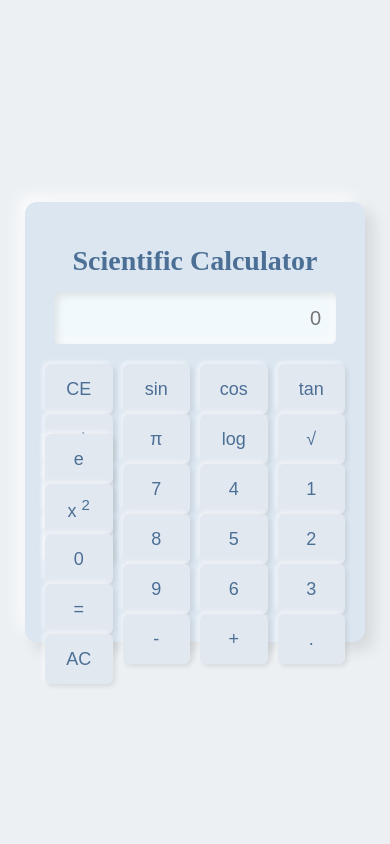
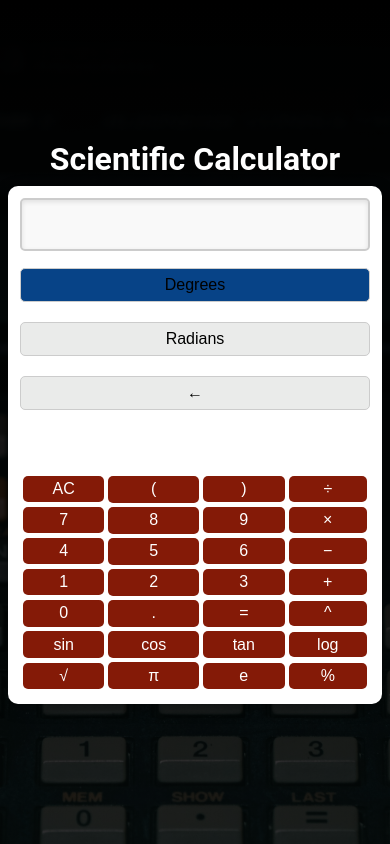
Before and after one commit to TieghanAnn/Scientific-Calculator, a plain HTML site: page index.html in a window 390 px wide. Drawn offline with Linux system fonts and the light colour scheme.

Commit message:
save updated cal

```diff
--- a/index.html
+++ b/index.html
@@ -1,79 +1,67 @@
 <!DOCTYPE html>
 <html lang="en">
-
 <head>
     <meta charset="UTF-8">
     <meta name="viewport" content="width=device-width, initial-scale=1.0">
     <title>Scientific Calculator</title>
     <link rel="stylesheet" href="styles.css">
 </head>
-
 <body>
-
-    <!-- Calculator Container -->
-    <section class="calculator">
-
-        <header class="heading">
-            <h2>Scientific <strong>Calculator</strong></h2>
-        </header>
-
-        <!-- Display Screen -->
-        <form class="display">
-            <input id="calc-screen" type="text" placeholder="0" readonly>
-        </form>
-
-        <!-- Buttons -->
-        <main class="buttons">
-            <!-- First Row -->
-            <section class="row">
-                <button class="btn" id="clear" onclick="clearScreen()">CE</button>
-                <button class="btn" onclick="calculateFactorial()">x!</button>
-                <button class="btn" onclick="insertOperator('÷')">÷</button>
-                <button class="btn" onclick="insertOperator('×')">×</button>
-            </section>
-
-            <!-- Second Row -->
-            <section class="row">
-                <button class="btn" onclick="sinFunction()">sin</button>
-                <button class="btn" onclick="insertPi()">π</button>
-                <button class="btn">7</button>
-                <button class="btn">8</button>
-                <button class="btn">9</button>
-                <button class="btn">-</button>
-            </section>
-
-            <!-- Third Row -->
-            <section class="row">
-                <button class="btn" onclick="cosFunction()">cos</button>
-                <button class="btn" onclick="logFunction()">log</button>
-                <button class="btn">4</button>
-                <button class="btn">5</button>
-                <button class="btn">6</button>
-                <button class="btn">+</button>
-            </section>
-
-            <!-- Fourth Row -->
-            <section class="row">
-                <button class="btn" onclick="tanFunction()">tan</button>
-                <button class="btn" onclick="sqrtFunction()">√</button>
-                <button class="btn">1</button>
-                <button class="btn">2</button>
-                <button class="btn">3</button>
-                <button class="btn">.</button>
-            </section>
-
-            <!-- Fifth Row -->
-            <section class="row">
-                <button class="btn" onclick="insertE()">e</button>
-                <button class="btn" onclick="powerFunction()">x <sup>2</sup></button>
-                <button class="btn">0</button>
-                <button class="btn" onclick="evaluateExpression()">=</button>
-                <button class="btn" onclick="clearScreen()">AC</button>
-            </section>
-        </main>
+    <header>
+        <h1>Scientific Calculator</h1>
+    </header>
+    <section>
+        <input type="text" id="display" disabled>
+        <div class="mode-buttons">
+            <button id="degrees-mode" onclick="setDegreesMode()" class="active">Degrees</button>
+            <button id="radians-mode" onclick="setRadiansMode()">Radians</button>
+            <button id="backspace" onclick="backspace()">←</button>
+        </div>
+        <table>
+            <tr>
+                <td><button onclick="clearDisplay()">AC</button></td>
+                <td><button onclick="append('(')">(</button></td>
+                <td><button onclick="append(')')">)</button></td>
+                <td><button onclick="append('/')">÷</button></td>
+            </tr>
+            <tr>
+                <td><button onclick="append('7')">7</button></td>
+                <td><button onclick="append('8')">8</button></td>
+                <td><button onclick="append('9')">9</button></td>
+                <td><button onclick="append('*')">×</button></td>
+            </tr>
+            <tr>
+                <td><button onclick="append('4')">4</button></td>
+                <td><button onclick="append('5')">5</button></td>
+                <td><button onclick="append('6')">6</button></td>
+                <td><button onclick="append('-')">−</button></td>
+            </tr>
+            <tr>
+                <td><button onclick="append('1')">1</button></td>
+                <td><button onclick="append('2')">2</button></td>
+                <td><button onclick="append('3')">3</button></td>
+                <td><button onclick="append('+')">+</button></td>
+            </tr>
+            <tr>
+                <td><button onclick="append('0')">0</button></td>
+                <td><button onclick="append('.')">.</button></td>
+                <td><button onclick="calculate()">=</button></td>
+                <td><button onclick="append('^')">^</button></td>
+            </tr>
+            <tr>
+                <td><button onclick="append('sin(')">sin</button></td>
+                <td><button onclick="append('cos(')">cos</button></td>
+                <td><button onclick="append('tan(')">tan</button></td>
+                <td><button onclick="append('log(')">log</button></td>
+            </tr>
+            <tr>
+                <td><button onclick="append('sqrt(')">√</button></td>
+                <td><button onclick="append('pi')">π</button></td>
+                <td><button onclick="append('e')">e</button></td>
+                <td><button onclick="append('%')">%</button></td>
+            </tr>
+        </table>
     </section>
-
-    <!-- Linking the JavaScript file -->
     <script src="javascript.js"></script>
 </body>
 </html>
--- a/javascript.js
+++ b/javascript.js
@@ -1,135 +1,110 @@
-// Get the display screen and buttons
-var calcScreen = document.querySelector('#calc-screen');
-var calculatorButtons = document.querySelectorAll('.btn');
+const display = document.getElementById('display');
+let currentMode = 'degrees'; // Default mode
 
-// Loop through each button and add event listener
-for (let button of calculatorButtons) {
-    button.addEventListener('click', (event) => {
-        let buttonText = event.target.innerText;
-
-        // Handle multiplication and division symbol conversion
-        if (buttonText == '×') {
-            buttonText = '*';
-        }
-        if (buttonText == '÷') {
-            buttonText = '/';
-        }
-
-        // Handle special button '=' for evaluation
-        if (buttonText == '=') {
-            evaluateExpression();
-            return;
-        }
-
-        // Handle the "AC" button for clearing the screen
-        if (buttonText == 'AC') {
-            clearScreen();
-            return;
-        }
-
-        // Append button text to screen
-        calcScreen.value += buttonText;
-    });
-}
-
-// Clear the screen
-function clearScreen() {
-    calcScreen.value = '';
-}
-
-// Evaluate the mathematical expression
-function evaluateExpression() {
-    try {
-        // Attempt to evaluate the expression safely
-        calcScreen.value = (new Function('return ' + calcScreen.value))();
-    } catch (error) {
-        calcScreen.value = "Error"; // Show error if expression is invalid
+// Append a value to the display
+function append(value) {
+    if (value === 'pi') {
+        display.value += Math.PI.toFixed(6);
+    } else if (value === 'e') {
+        display.value += Math.E.toFixed(6);
+    } else {
+        display.value += value;
     }
 }
 
-// Trigonometric functions (convert to radians)
-function sinFunction() {
-    let value = parseFloat(calcScreen.value);
-    if (!isNaN(value)) {
-        calcScreen.value = Math.sin(toRadians(value));
-    } else {
-        calcScreen.value = "Error"; // Invalid input
+// Clear the display
+function clearDisplay() {
+    display.value = '';
+}
+
+// Function to calculate the result
+function calculate() {
+    try {
+        if (currentMode === 'radians') {
+            calculateRadians();
+        } else {
+            calculateDegrees();
+        }
+    } catch (error) {
+        display.value = 'Error';
     }
 }
 
-function cosFunction() {
-    let value = parseFloat(calcScreen.value);
-    if (!isNaN(value)) {
-        calcScreen.value = Math.cos(toRadians(value));
-    } else {
-        calcScreen.value = "Error"; // Invalid input
+// Calculate result in radians
+function calculateRadians() {
+    try {
+        let expression = display.value
+            .replace(/\^/g, '**')
+            .replace(/sqrt\(/g, 'Math.sqrt(')
+            .replace(/sin\(/g, 'Math.sin(')
+            .replace(/cos\(/g, 'Math.cos(')
+            .replace(/tan\(/g, 'Math.tan(')
+            .replace(/log\(/g, 'Math.log10(')
+            .replace(/%/g, '/100');
+
+        const result = new Function(`return ${expression}`)();
+        display.value = Number.isFinite(result) ? result.toFixed(6) : 'Error';
+    } catch {
+        display.value = 'Error';
     }
 }
 
-function tanFunction() {
-    let value = parseFloat(calcScreen.value);
-    if (!isNaN(value)) {
-        calcScreen.value = Math.tan(toRadians(value));
-    } else {
-        calcScreen.value = "Error"; // Invalid input
+// Calculate result in degrees
+function calculateDegrees() {
+    try {
+        let expression = display.value
+            .replace(/\^/g, '**')
+            .replace(/sqrt\(/g, 'Math.sqrt(')
+            .replace(/sin\(/g, 'degToRadSin(')
+            .replace(/cos\(/g, 'degToRadCos(')
+            .replace(/tan\(/g, 'degToRadTan(')
+            .replace(/log\(/g, 'Math.log10(')
+            .replace(/%/g, '/100');
+
+        const result = new Function(`return ${expression}`)();
+        display.value = Number.isFinite(result) ? result.toFixed(6) : 'Error';
+    } catch {
+        display.value = 'Error';
     }
 }
 
-// Square root function
-function sqrtFunction() {
-    let value = parseFloat(calcScreen.value);
-    if (!isNaN(value) && value >= 0) {
-        calcScreen.value = Math.sqrt(value);
-    } else {
-        calcScreen.value = "Error"; // Invalid input
-    }
+// Helper functions to convert degrees to radians for trigonometric calculations
+function degToRadSin(value) {
+    return Math.sin((value * Math.PI) / 180);
 }
 
-// Logarithm function
-function logFunction() {
-    let value = parseFloat(calcScreen.value);
-    if (!isNaN(value) && value > 0) {
-        calcScreen.value = Math.log(value);
-    } else {
-        calcScreen.value = "Error"; // Invalid input
-    }
+function degToRadCos(value) {
+    return Math.cos((value * Math.PI) / 180);
 }
 
-// Insert π (Pi) constant
-function insertPi() {
-    calcScreen.value += Math.PI;
+function degToRadTan(value) {
+    return Math.tan((value * Math.PI) / 180);
 }
 
-// Insert Euler's constant (e)
-function insertE() {
-    calcScreen.value += Math.E;
+// Switch to radians mode
+function setRadiansMode() {
+    currentMode = 'radians';
+    clearDisplay(); // Clear the display to avoid confusion
+    updateModeLabel();
 }
 
-// Power function (x^2)
-function powerFunction() {
-    let value = parseFloat(calcScreen.value);
-    if (!isNaN(value)) {
-        calcScreen.value = Math.pow(value, 2);
-    } else {
-        calcScreen.value = "Error"; // Invalid input
-    }
+// Switch to degrees mode
+function setDegreesMode() {
+    currentMode = 'degrees';
+    clearDisplay(); // Clear the display to avoid confusion
+    updateModeLabel();
 }
 
-// Factorial function
-function calculateFactorial() {
-    let value = parseInt(calcScreen.value);
-    if (!isNaN(value) && value >= 0) {
-        let result = 1;
-        for (let i = 1; i <= value; i++) {
-            result *= i;
-        }
-        calcScreen.value = result;
-    } else {
-        calcScreen.value = "Error"; // Invalid input
-    }
+
+function backspace() {
+    display.value = display.value.slice(0, -1); // Remove the last character
 }
 
-// Convert degrees to radians (since trig functions expect radians)
-function toRadians(degrees) {
-    return degrees * Math.PI / 180;
+
+// Update the mode label visually
+function updateModeLabel() {
+    const radiansButton = document.getElementById('radians-mode');
+    const degreesButton = document.getElementById('degrees-mode');
+    radiansButton.classList.toggle('active', currentMode === 'radians');
+    degreesButton.classList.toggle('active', currentMode === 'degrees');
 }
--- a/styles.css
+++ b/styles.css
@@ -1,163 +1,168 @@
-/* General body styling */
+/* General Styles */
 body {
+    font-family: 'Roboto', Arial, sans-serif; /* Scientific font */
+    margin: 0;
     padding: 0;
-    margin: 0;
+    background: linear-gradient(black, rgba(0, 0, 0, 0.7)), url('cal background.jpg') no-repeat center center fixed;
+    background-size: cover;
+    height: 100vh;
     display: flex;
-    justify-content: center;
+    flex-direction: column;
     align-items: center;
-    min-height: 100vh;
-    user-select: none;
-    background: #ecf0f3;
+    justify-content: center; /* Center content vertically */
+    text-align: center; /* Center text horizontally */
+    margin-bottom: 0;
 }
 
-/* Calculator container styling */
-.calculator {
-    display: grid;
-    place-items: center;
-    background-color: #dbe6f1; /* Light blue pastel background */
-    border-radius: 12px;
-    box-shadow: 8px 8px 15px rgba(0, 0, 0, 0.1), -8px -8px 15px rgba(255, 255, 255, 0.7);
-    width: 400px;  /* Fixed width for better alignment */
-    height: 600px; /* Adjusted height */
-    grid-template-columns: 1fr;
-    grid-template-rows: auto 1fr; /* Let content grow naturally */
-    gap: 10px;
-    padding: 20px;
+/* Header */
+header {
+    text-align: center;
+    width: 100%;
+    margin-top: 2%; /* Add spacing from the top */
+    z-index: 1; /* Ensure it's above the background */
+    position: relative;
 }
 
-/* Heading styling */
-.heading h2 {
-    font-size: 28px;
-    color: #4c6f96; /* Pastel blue color */
-    text-align: center;
-    margin-bottom: 2%;
+header h1 {
+    font-size: 2.5rem;
+    margin-top: 10%;
+    color: white; /* Make the header text stand out */
+    margin: 0;
 }
 
-/* Display screen styling */
-.display {
-    display: flex;
-    justify-content: center;
-    margin-bottom: 10px; /* Ensure some space between display and buttons */
+/* Calculator Section */
+section {
+    background-color: #fff; /* White background */
+    border-radius: 10px; /* Rounded corners */
+    box-shadow: 0 4px 15px rgba(0, 0, 0, 0.3); /* Shadow for 3D effect */
+    padding: 3%; /* Padding inside the section */
+    width: 90%; /* Width of the section */
+    max-width: 350px; /* Adjusted max width */
+    text-align: center;
+    z-index: 1; /* Ensure it's above the background */
+    position: relative;
+    margin-top: 2%;
+    margin-bottom: 2%; /* Ensure spacing below */
 }
 
-#calc-screen {
+/* Display */
+#display {
     width: 100%;
-    height: 50px; /* Adjust height for better screen size */
-    font-size: 24px;
+    font-size: 1.8rem;
+    padding: 3%; /* Added extra padding for better spacing */
+    margin-bottom: 5%;
+    border: 2px solid #ccc;
+    border-radius: 5px;
     text-align: right;
-    padding-right: 15px;
-    background: #f2f9fc; /* Light pastel blue */
-    border: none;
-    border-radius: 6px;
-    box-shadow: inset 3px 3px 8px rgba(0, 0, 0, 0.1), inset -3px -3px 8px rgba(255, 255, 255, 0.7);
+    background-color: #f9f9f9;
+    color: black; /* Black text for visibility */
+    box-shadow: inset 0 2px 5px rgba(0, 0, 0, 0.1);
+    box-sizing: border-box; /* Ensures padding doesn't affect width */
 }
 
-/* Calculator button grid */
-.buttons {
-    display: grid;
-    grid-template-columns: repeat(4, 1fr); /* 4 columns */
-    grid-gap: 10px;
-    width: 100%;
-    grid-template-rows: repeat(5, 60px); /* Ensures each row is consistent in height */
-    height: 100%; /* Make sure it fills the remaining space in the calculator */
+/* Mode Buttons */
+.mode-buttons {
+    margin-bottom: 10%; /* Add space between display and buttons */
+    display: flex;
+    justify-content: space-between; /* Spacing between buttons */
+    gap: 10px; /* Ensure there's space between each button */
 }
 
-/* Button styling */
-button {
-    width: 100%; /* Full width relative to container */
-    height: 60px; /* Increased height for better clickability */
-    font-size: 22px;
-    border: none;
-    outline: none;
-    border-radius: 6px;
-    background-color: #e1e8f0; /* Pastel gray */
-    color: #4c6f96; /* Dark pastel blue */
-    box-shadow: 2px 2px 5px rgba(0, 0, 0, 0.1), -2px -2px 5px rgba(255, 255, 255, 0.7);
-    transition: background 0.2s, box-shadow 0.2s;
+.mode-buttons button {
+    padding: 2%;
+    font-size: 1rem;
+    border: 1px solid #ccc;
+    border-radius: 5px;
+    background-color: #eaebea; /* Green background */
+    color: black; /* Black text */
+    cursor: pointer;
+    transition: background-color 0.3s ease;
 }
 
-/* Special button colors */
-#eval {
-    background: #7ed6df; /* Pastel blue */
-    color: white;
+.mode-buttons button.active {
+    background-color: #074387; /* Darker green on active */
 }
 
-#eval:hover {
-    background: #5dc0d6;
+.mode-buttons button:hover {
+    background-color: #dfe6df; /* Hover effect for buttons */
 }
 
-#ac {
-    background: #2c3e50; /* Dark blue */
-    color: white;
+/* Degrees and Back Buttons */
+.degrees-back-buttons {
+    display: flex;
+    justify-content: space-between; /* Adjust spacing between buttons */
+    margin-top: 10px; /* Add spacing above the buttons */
 }
 
-#ac:hover {
-    background: #34495e; /* Darker blue */
+.degrees-back-buttons button {
+    width: 48%; /* Set the width to 48% for each button to fit in the row */
+    padding: 5%;
+    font-size: 1rem;
+    border: none;
+    border-radius: 5px;
+    cursor: pointer;
+    background-color: #841a07;
+    color: white;
+    transition: background-color 0.3s ease;
 }
 
-#ce {
-    background: #ff8e8e; /* Pastel pink */
+
+
+
+/* Buttons */
+button {
+    width: 100%;
+    padding: 5%;
+    font-size: 1rem;
+    border: none;
+    border-radius: 5px;
+    cursor: pointer;
+    background-color: #841a07;
     color: white;
+    transition: background-color 0.3s ease;
 }
 
-#ce:hover {
-    background: #ff6f6f;
+button:hover {
+    background-color: #5f1407;
 }
 
-/* Other function button colors */
-#plus, #minus, #multiply, #divide {
-    background: #f39c12; /* Orange for operation buttons */
-    color: white;
+
+table {
+    width: 100%;
+    border-spacing: 5%;
 }
 
-#plus:hover, #minus:hover, #multiply:hover, #divide:hover {
-    background: #e67e22; /* Darker orange for hover effect */
+/* Responsive Design */
+@media screen and (max-width: 768px) {
+    header h1 {
+        font-size: 2rem;
     }
 
-#equal {
-    background: #27ae60; /* Green for the equal sign */
-    color: white;
+    #display {
+        font-size: 1.5rem;
+        padding: 3%;
+        width: 100%; /* Ensure it stretches on smaller screens */
+        margin-bottom: 5%; /* Add some space below */
     }
 
-#equal:hover {
-    background: #2ecc71; /* Lighter green for hover effect */
+    .mode-buttons {
+        flex-direction: column; /* Stack buttons vertically */
+        align-items: center;
+        margin-bottom: 15%;
     }
 
-/* Button hover effect */
-button:hover {
-    background-color: #d1dde7; /* Lighter pastel gray */
-    box-shadow: inset 3px 3px 8px rgba(0, 0, 0, 0.1), inset -3px -3px 8px rgba(255, 255, 255, 0.7);
+    .mode-buttons button {
+        width: 100%; /* Full width for buttons */
+        margin-bottom: 10px; /* Space between buttons */
     }
 
-/* Adjust button padding */
-button {
-    padding: 0 15px;
+    .degrees-back-buttons {
+        flex-direction: column; /* Stack the buttons vertically */
+        margin-top: 5px; /* Reduce the margin above */
     }
 
-/* Square layout adjustments */
-.calculator {
-    display: grid;
-    grid-template-columns: 1fr;
-    grid-template-rows: auto 1fr;
-    gap: 10px;
-    place-items: center;
-    padding: 20px;
-}
-
-/* Responsive design (mobile screens) */
-@media (max-width: 400px) {
-    .calculator {
-        width: 300px;
-        height: 400px; /* Adjusted for mobile view */
-    }
-
-    #calc-screen {
-        font-size: 20px;
-        height: 50px; /* Adjusted screen height for mobile */
-    }
-
-    button {
-        font-size: 18px;
-        height: 50px; /* Adjusted button height */
+    .degrees-back-buttons button {
+        width: 100%; /* Full width for buttons */
+        margin-bottom: 10px; /* Space between buttons */
     }
 }
```
Also changed, not shown: cal background.jpg (added). Lines whose indentation alone changed are shown as unchanged.
